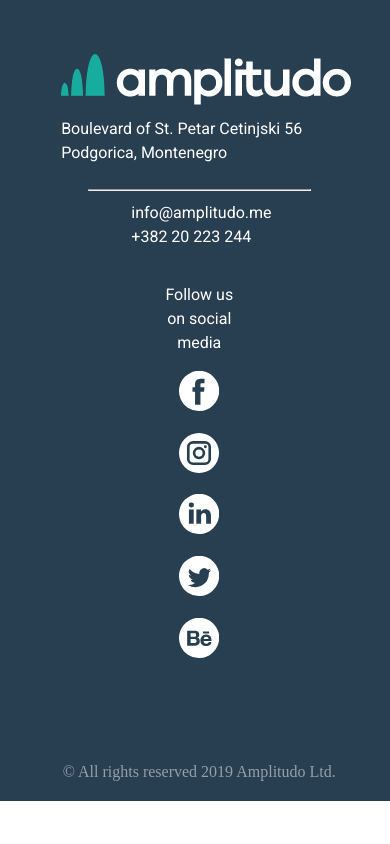
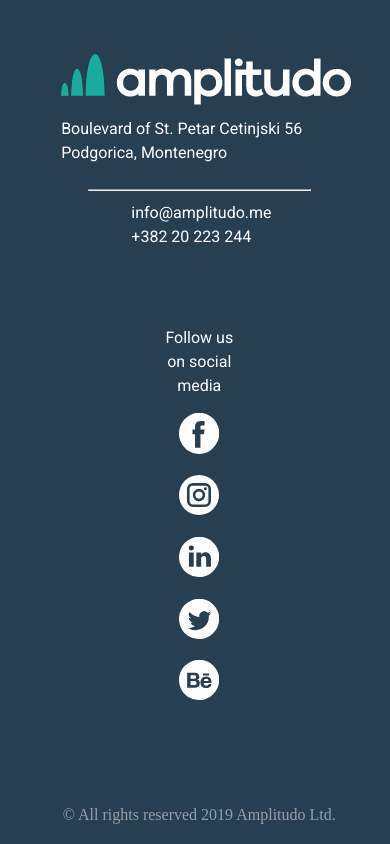
Before and after one commit to Luka-Jaredic/AmplitudoTrening, a plain HTML site: page index.html in a window 390 px wide. Shown: the part 4459-5303 px from the top of the page. Before the commit the page ends 5260 px from the top, so only its background shows below. Drawn offline with Linux system fonts and the light colour scheme.

Commit message:
fixed some padding/margins on last screen

```diff
--- a/index.css
+++ b/index.css
@@ -470,4 +470,7 @@ body{
     .licence{
         padding-bottom: 20px;
     }
+    .extra-padded{
+        margin-top: 6.234741784vh;
+    }
 }
--- a/index.html
+++ b/index.html
@@ -75,7 +75,7 @@ Podgorica, Montenegro
             <pre class="adress-info artificial-center">info@amplitudo.me
 +382 20 223 244
             </pre>
-            <p class="adress-info centered">Follow us on social media</p>
+            <p class="adress-info centered extra-padded">Follow us on social media</p>
             <div class="social-icons">
                 <a href="" class="social-icon"><img src="./assets/social-icons/001-facebook.svg" alt=""></a>
                 <a href="" class="social-icon"><img src="./assets/social-icons/instagram.svg" alt=""></a>
```
